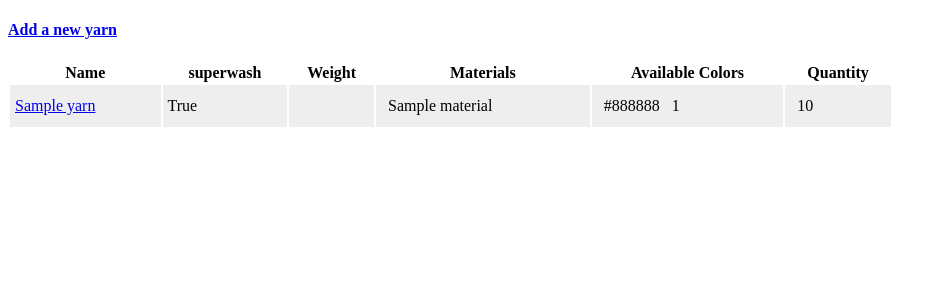
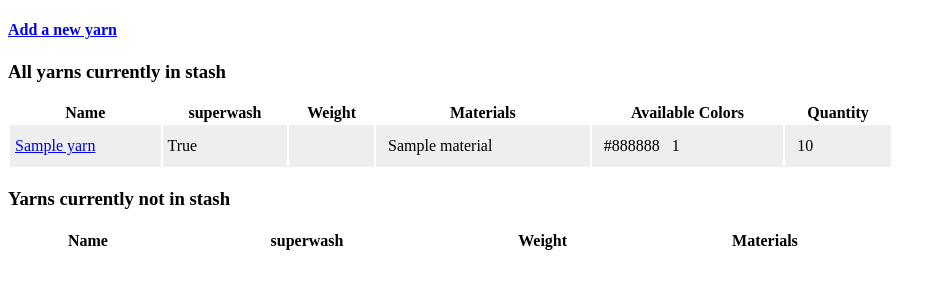
Before and after one commit to lhannig/wooly-mammoth, a Django app: page /strick/yarns in a window 1280 px wide. Shown: the part 141-441 px from the top of the page, without its empty margins (0-946 px from the left). Run offline with Django 3.2, Linux system fonts and the light colour scheme; tables that the repository leaves empty hold one stand-in row (values such as "Sample post"); lists and menus that the app fills with data are empty; parts of the project's set-up code (start-up, migrations or seed data) failed here and were passed over.

Commit message:
added display of all yarns

```diff
--- a/stricken/strick/forms.py
+++ b/stricken/strick/forms.py
@@ -5,7 +5,7 @@
 class ColorForm(forms.ModelForm):
     class Meta:
         model = Color
-        exclude = ('yarntype')
+        exclude = ('yarntype',)
 
         fields = ['color',
                   'col_nr',
--- a/stricken/strick/templates/strick/yarns.html
+++ b/stricken/strick/templates/strick/yarns.html
@@ -3,6 +3,7 @@
 {% block content %}
 <a href="{% url 'add_yarn' %}"><h4>Add a new yarn</h4></a>
 
+<h3>All yarns currently in stash</h3>
 <table class='tabs' id='tab1' style="width:70%">
   <tr>
       <th>Name</th>
@@ -49,4 +50,31 @@
 {% endfor %}
 </table>
 
+<h3>Yarns currently not in stash</h3>
+<table class='tabs'  style="width:70%">
+  <tr>
+      <th>Name</th>
+      <th>superwash</th>
+      <th>Weight</th>
+      <th>Materials</th>
+
+  </tr>
+    {% for yarn in unstashed_yarns.all %}
+<tr>
+    <td><a href="{% url 'yarn_detail' yarn.id %}">{{ yarn.name }}</a> </td>
+    <td>{{ yarn.superwash }}</td>
+    <td>{{ yarn.weight }}</td>
+    <td >
+        <table>
+            {% for m in yarn.materials.all %}
+            <tr>
+                    <td> {{ m.name }} </td>
+            </tr>
+            {% endfor %}
+        </table>
+    </td>
+</tr>
+{% endfor %}
+</table>
+
 {% endblock %}
--- a/stricken/strick/urls.py
+++ b/stricken/strick/urls.py
@@ -10,7 +10,7 @@
          name='color_detail'),
     path('yarns/<int:yarntype_id>', views.yarn_detail, name='yarn_detail'),
     path('yarns/add_yarn', views.add_yarn, name='add_yarn'),
-    path('yarns/add_color/<int:yarntype_id>', views.add_color, name='add_color'),
+    path('yarns/<int:yarntype_id>/add_color', views.add_color, name='add_color'),
     path('yarns/edit_yarn/<int:yarntype_id>', views.edit_yarn, name='edit_yarn'),
     path('yarns/edit_color/<int:color_id>',
          views.edit_color, name='edit_color'),
--- a/stricken/strick/views.py
+++ b/stricken/strick/views.py
@@ -17,16 +17,17 @@
     return HttpResponse(template.render(context, request))
 
 def yarns(request):
-    '''shows all yarns in stash'''
+    '''shows all yarns in stash and yarns currently unstashed'''
 
-    yarns = Yarn.objects.filter(color__own_it = True).distinct()
+    yarns = Yarn.objects.filter(color__own_it = True).distinct().order_by('name')
+    unstashed_yarns = Yarn.objects.filter(color__own_it = False).distinct()
 
     materials = Material.objects.all()
     colors = Color.objects.all()
 
     return render(request, 'strick/yarns.html',
                    {'yarns': yarns, 'materials': materials,
-                    'colors': colors,})
+                    'colors': colors, 'unstashed_yarns': unstashed_yarns})
 
 
 def yarn_detail(request, yarntype_id):
@@ -69,7 +70,8 @@
         if form.is_valid():
 
             color = form.save(commit=False)
-            color.yarntype = yarntype_id
+            yarn = Yarn.objects.get(pk=yarntype_id)
+            color.yarntype = yarn
 
             color.save()
 
```
